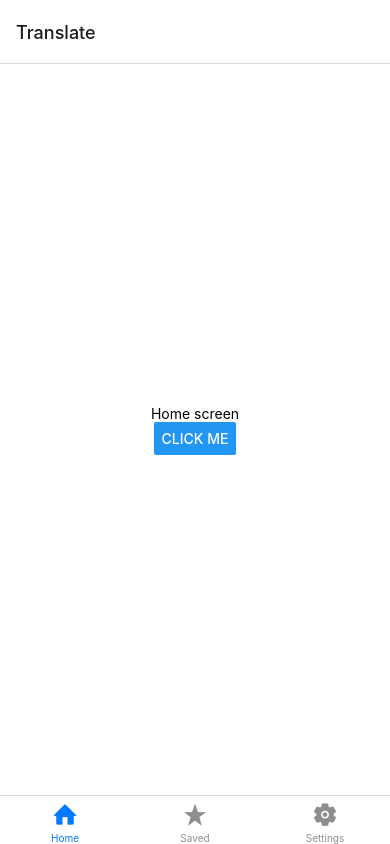
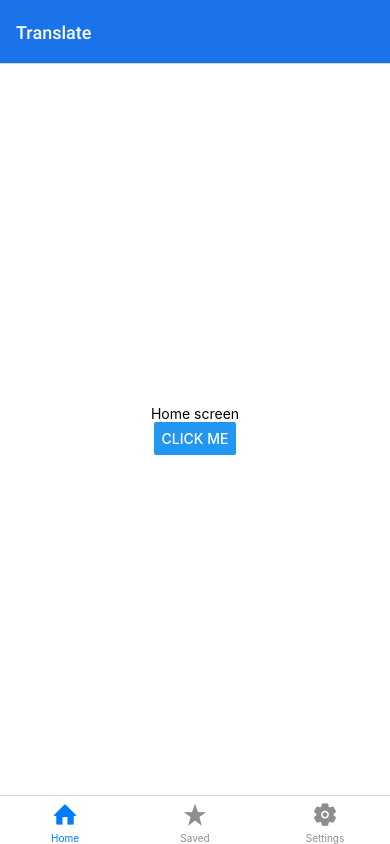
Before and after one commit to ReeceKenney/googleTranslate, a React Native app: screen / in a window 390 px wide. Built offline with nearby package versions, Linux system fonts and the light colour scheme.

Commit message:
usingCustomFont

```diff
--- a/App.js
+++ b/App.js
@@ -11,6 +11,7 @@ import { Entypo, Ionicons } from '@expo/vector-icons';
 import * as SplashScreen from 'expo-splash-screen';
 import { useCallback, useEffect, useState } from 'react';
 import * as Font from 'expo-font';
+import colors from './utils/colors';
 
 SplashScreen.preventAutoHideAsync();
 
@@ -99,7 +100,16 @@ export default function App() {
   return (
     <NavigationContainer>
       <View onLayout={onLayout} style={{ flex: 1 }}>
-        <Stack.Navigator>
+        <Stack.Navigator
+         screenOptions={{
+          headerTitleStyle: {
+            fontFamily: 'medium',
+            color: 'white'
+          },
+          headerStyle: {
+            backgroundColor: colors.primary
+          }
+         }}>
           <Stack.Group>
             <Stack.Screen
               name="main"
--- /dev/null
+++ b/utils/colors.js
@@ -0,0 +1,3 @@
+export default {
+    primary: '#1a73e8'
+}
```
